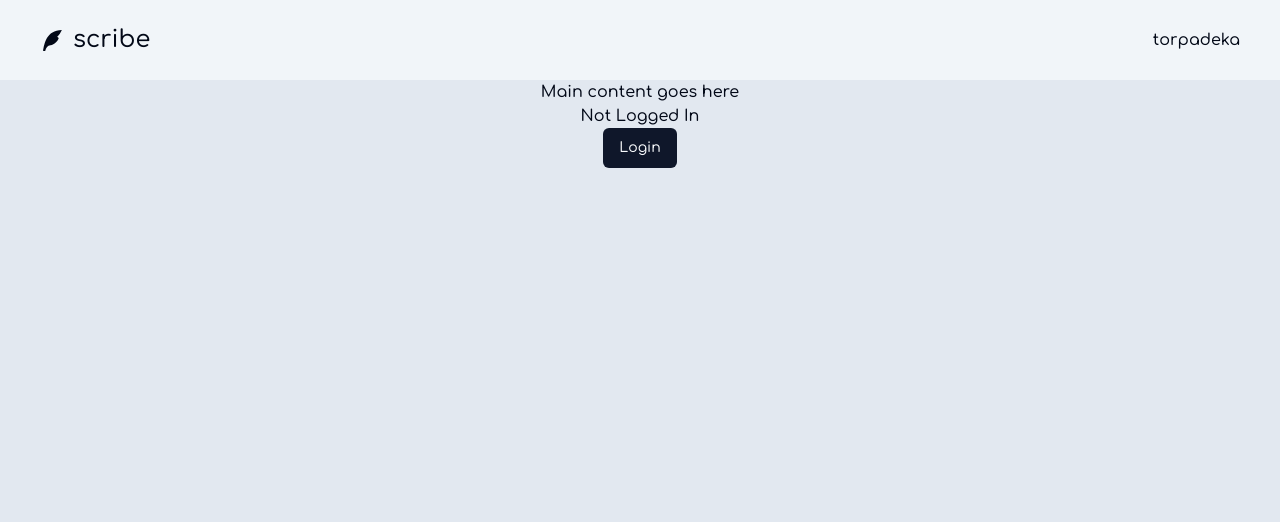
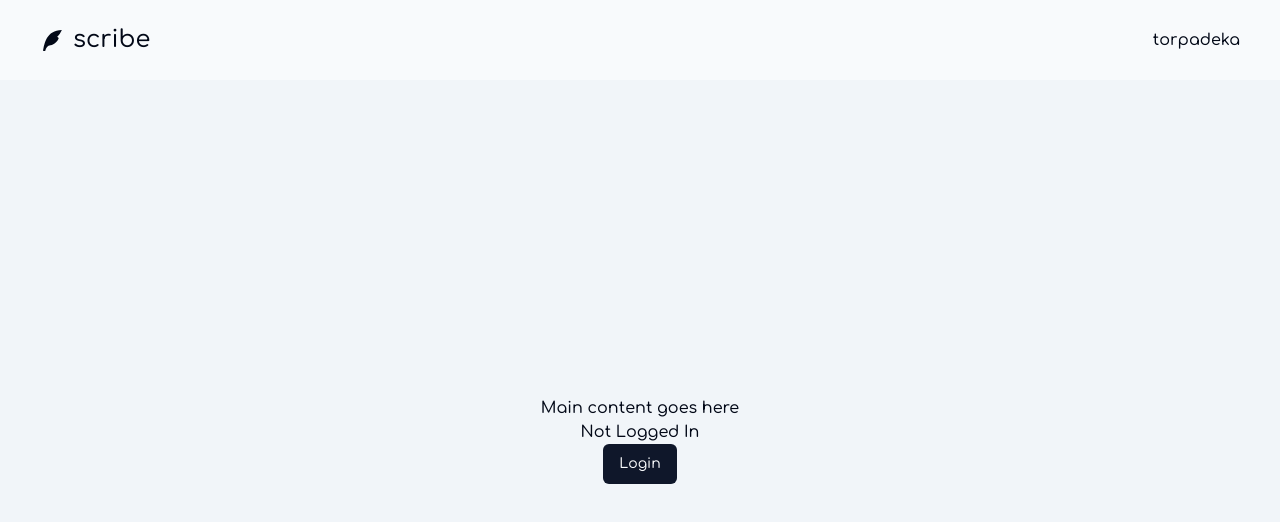
Before and after one commit to torpadeka/scribe, a Next.js app: page / in a window 1280 px wide. Shown: the top 522 px of the page. Built offline with nearby package versions, Linux system fonts and the light colour scheme; no server answers.

Commit message:
Minor style changes

```diff
--- a/src/app/auth/page.tsx
+++ b/src/app/auth/page.tsx
@@ -19,7 +19,8 @@ export default function LoginPage() {
     };
 
     return (
-        <div className="w-screen h-screen flex flex-col items-center justify-center gap-10">
+        <>
+            <div className="w-screen h-screen flex flex-col items-center justify-center gap-10 bg-slate-100">
                 <div className="flex items-center gap-2">
                     <RiQuillPenFill size={62.5} />
                     <div className="text-5xl">scribe</div>
@@ -31,7 +32,7 @@ export default function LoginPage() {
                     </Button>
                     <div className="text-sm">No GitHub account? Too bad.</div>
                 </div>
-
             </div>
+        </>
     );
 }
--- a/src/app/page.tsx
+++ b/src/app/page.tsx
@@ -9,11 +9,13 @@ export default async function HomePage() {
 
     const session = await auth();
 
+
+
     return (
         <>
             <Navbar></Navbar>
-            <div className="w-screen h-screen pt-20 bg-slate-200">
-                <div className="w-full h-full items-center justify-center flex-col text-center">
+            <div className="w-screen h-screen flex pt-20 bg-slate-100">
+                <div className="w-full h-full flex flex-col items-center justify-center text-center">
                     <div>Main content goes here</div>
                     {session ? <div>Logged In</div> : <div>Not Logged In</div>}
                     {session ? (
--- a/src/auth.ts
+++ b/src/auth.ts
@@ -12,6 +12,12 @@ export const { handlers, signIn, signOut, auth } = NextAuth({
             },
         }),
     ],
+    callbacks: {
+        authorized: async ({ auth }) => {
+            // Logged in users are authenticated, otherwise redirect to login page
+            return !!auth;
+        },
+    },
     pages: {
         signIn: "/auth",
         error: "/error",
--- a/src/components/Navbar.tsx
+++ b/src/components/Navbar.tsx
@@ -5,7 +5,7 @@ import { RiQuillPenFill } from "react-icons/ri";
 const Navbar = () => {
     return (
         <>
-            <div className="w-screen h-20 fixed top-0 flex items-center justify-between px-10 bg-slate-100">
+            <div className="w-screen h-20 fixed top-0 flex items-center justify-between px-10 bg-slate-50">
                 <div className="flex items-center gap-2">
                     <RiQuillPenFill size={25} />
                     <div className="text-2xl">
```
Lines whose indentation alone changed are shown as unchanged.
